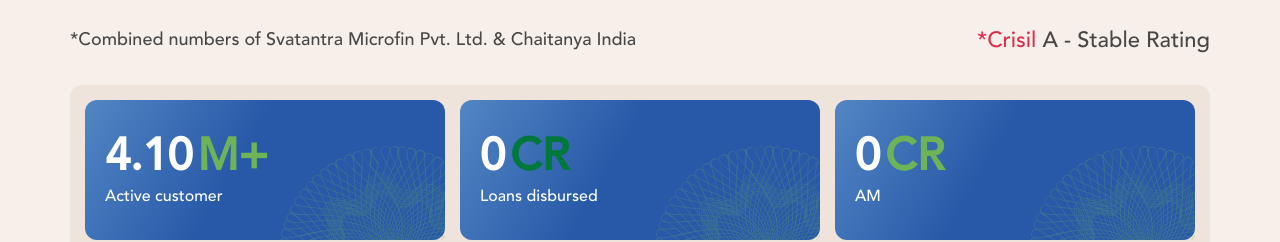
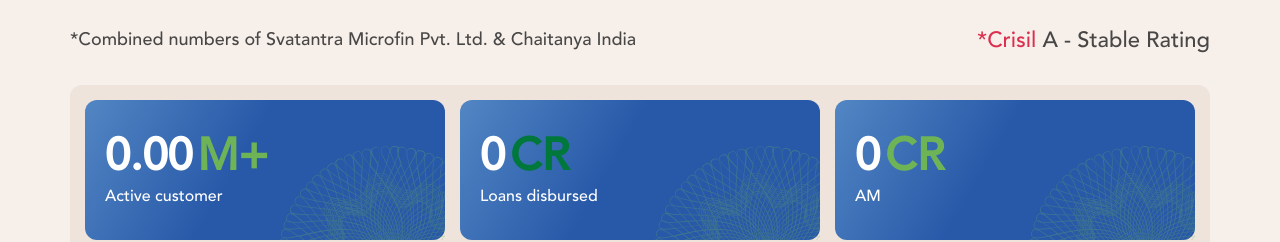
Before and after one commit to mohit00/svatantra_live_Ui, a Next.js app: page / in a window 1280 px wide. Shown: the part 1462-1704 px from the top of the page. Built offline with nearby package versions, Linux system fonts and the light colour scheme.

Commit message:
Update Economic.js

```diff
--- a/src/sections/Economic.js
+++ b/src/sections/Economic.js
@@ -42,7 +42,7 @@ export default function Economic() {
 						<div className={`${styles.box} f_r_a_center`}>
 							<div className={`${styles.count}`}>
 								<CountUp
-									start={4.1}
+									// start={4.1}
 									end={4.18}
 									duration={5}
 									separator=" "
```
